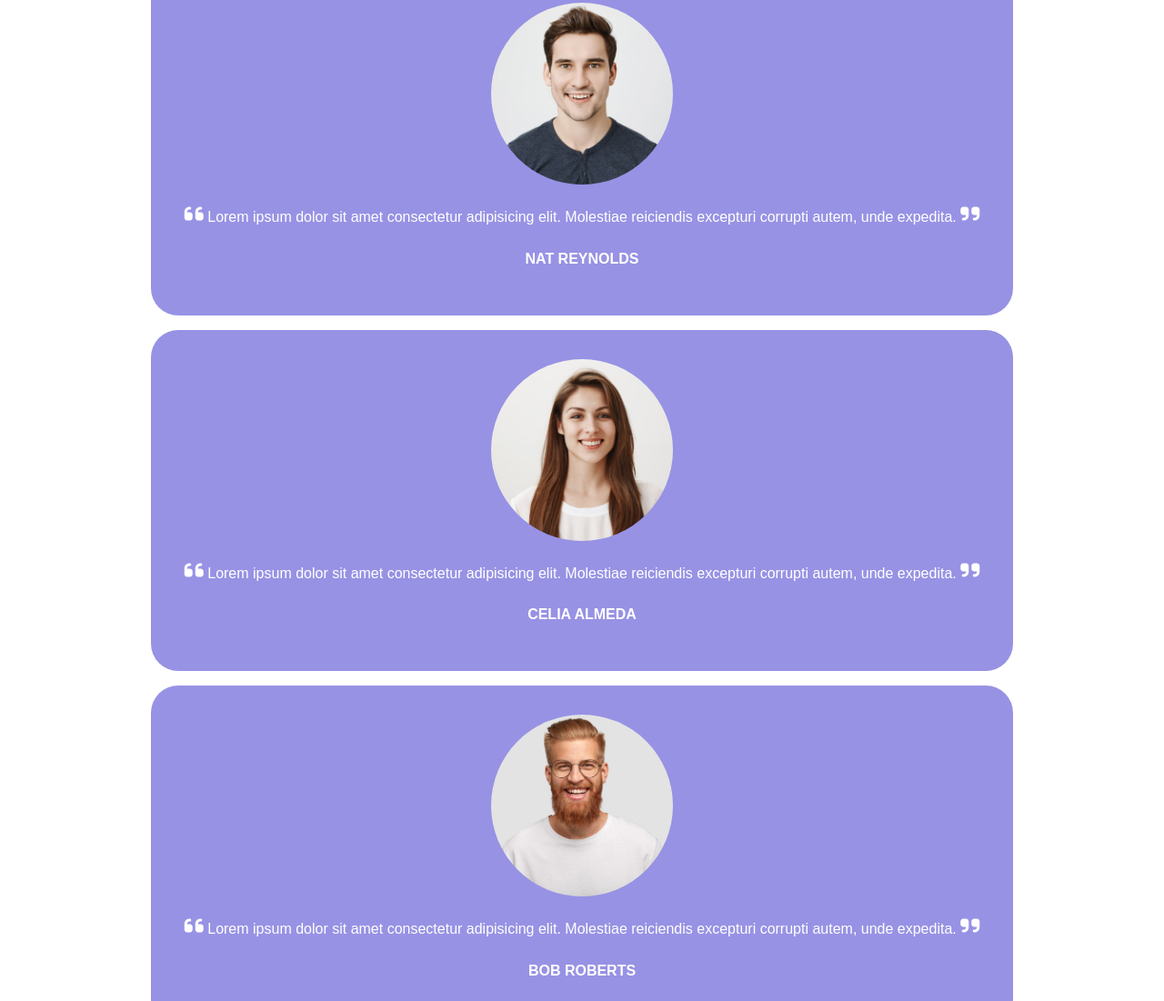
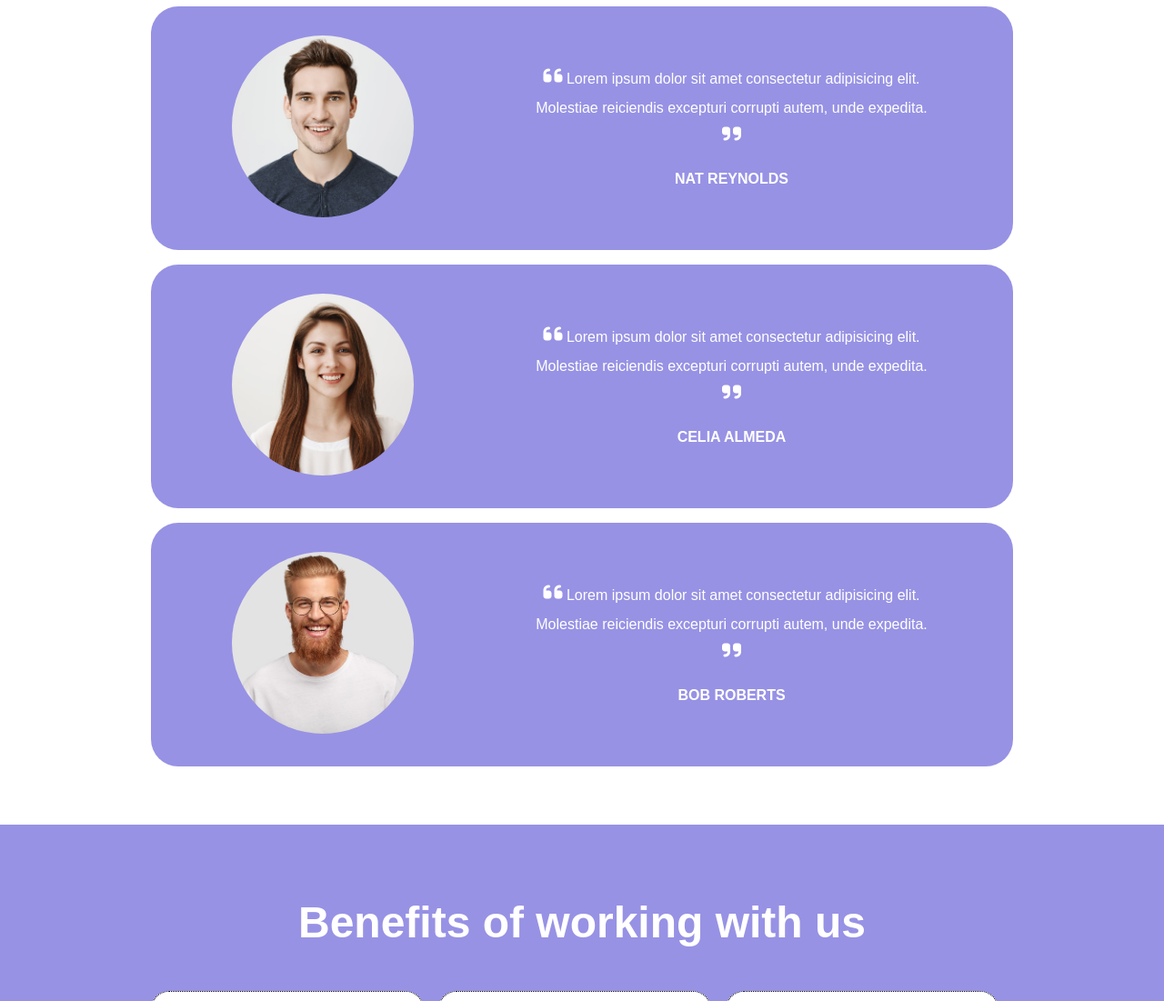
Before and after one commit to ElyPoli/htmlcss-responsive-layout, a plain HTML site: page index.html in a window 1280 px wide. Shown: the part 2253-3354 px from the top of the page at 91% size. Drawn offline with Linux system fonts and the light colour scheme.

Commit message:
fixed media query tablet

```diff
--- a/css/media-query.css
+++ b/css/media-query.css
@@ -16,13 +16,33 @@
     }
 
     .section-benefits .card {
-        flex-basis: calc(100% / 2 -  1rem);
+        flex-basis: calc(100% / 2 -  .5rem);
+    }
+
+    .section-about {
+        gap: 2rem;
+    }
+
+    h2 {
+        text-align: left;
+        font-size: 3rem;
     }
 
     .section-about > div {
         flex-basis: calc(100% / 2 -  1rem);
     }
 
+    .section-testimonials-card > div > .flex-basis {
+        flex-basis: calc(100% / 2);
+    }
+
+    .section-testimonials-card > div > .flex-basis > p {
+        padding-top: 2rem;
+    }
+
+    .section-testimonials-card > div {
+        justify-content: space-around;
+    }
 }
 
 /* Desktop */
--- a/css/style.css
+++ b/css/style.css
@@ -400,7 +400,7 @@ header {
     text-align: center;
     width: 100%;
     margin-bottom: 1rem;
-    padding: 1.5rem 0;
+    padding: 1.5rem 2.5rem;
     border-radius: 40px;
 }
 /* END MAIN */
--- a/index.html
+++ b/index.html
@@ -131,10 +131,10 @@
                     <!-- Card 1 -->
                     <div class="flex-basis card section-testimonials-card">
                         <div class="row flex-justify-center">
-                            <div class="section-testimonials-img">
+                            <div class="flex-basis section-testimonials-img">
                                 <img src="img/testimonial1.jpg" alt="Nat Reynolds">
                             </div>
-                            <div>
+                            <div class="flex-basis">
                                 <p>
                                     <i class="fa-solid fa-quote-left"></i>
                                     Lorem ipsum dolor sit amet consectetur adipisicing elit. Molestiae reiciendis excepturi corrupti autem, unde expedita.
@@ -147,10 +147,10 @@
                     <!-- Card 2 -->
                     <div class="flex-basis card section-testimonials-card">
                         <div class="row flex-justify-center">
-                            <div class="section-testimonials-img">
+                            <div class="flex-basis section-testimonials-img">
                                 <img src="img/testimonial2.jpg" alt="Celia Almed">
                             </div>
-                            <div>
+                            <div class="flex-basis">
                                 <p>
                                     <i class="fa-solid fa-quote-left"></i>
                                     Lorem ipsum dolor sit amet consectetur adipisicing elit. Molestiae reiciendis excepturi corrupti autem, unde expedita.
@@ -163,10 +163,10 @@
                     <!-- Card 3 -->
                     <div class="flex-basis card section-testimonials-card">
                         <div class="row flex-justify-center">
-                            <div class="section-testimonials-img">
+                            <div class="flex-basis section-testimonials-img">
                                 <img src="img/testimonial3.jpg" alt="Bob Roberts">
                             </div>
-                            <div>
+                            <div class="flex-basis">
                                 <p>
                                     <i class="fa-solid fa-quote-left"></i>
                                     Lorem ipsum dolor sit amet consectetur adipisicing elit. Molestiae reiciendis excepturi corrupti autem, unde expedita.
@@ -267,18 +267,24 @@
 
             <!-- Get Start -->
             <section class="section-getstart">
-                <div class="container">
+                <div class="container row flex-justify-center">
+                    <div class="flex-basis">
                         <h4>Get Started</h4>
                         <h2>Simple, Transparent Pricing</h2>
                         <h2>It's Free!</h2>
                         <p>
                             Lorem ipsum dolor sit amet consectetur, adipisicing elit. Quibusdam quos, quod tempore consectetur.
                         </p>
+                    </div>
+                    <div>
                         <button class="btn">Get Started</button>
+                    </div>
+                    <div class="flex-basis">
                         <p>
                             Lorem ipsum dolor sit amet consectetur
                             <a href="#">Privacy policy</a>
                         </p>
+                    </div>
                 </div>
             </section>
         </main>
```
Lines whose indentation alone changed are shown as unchanged.
